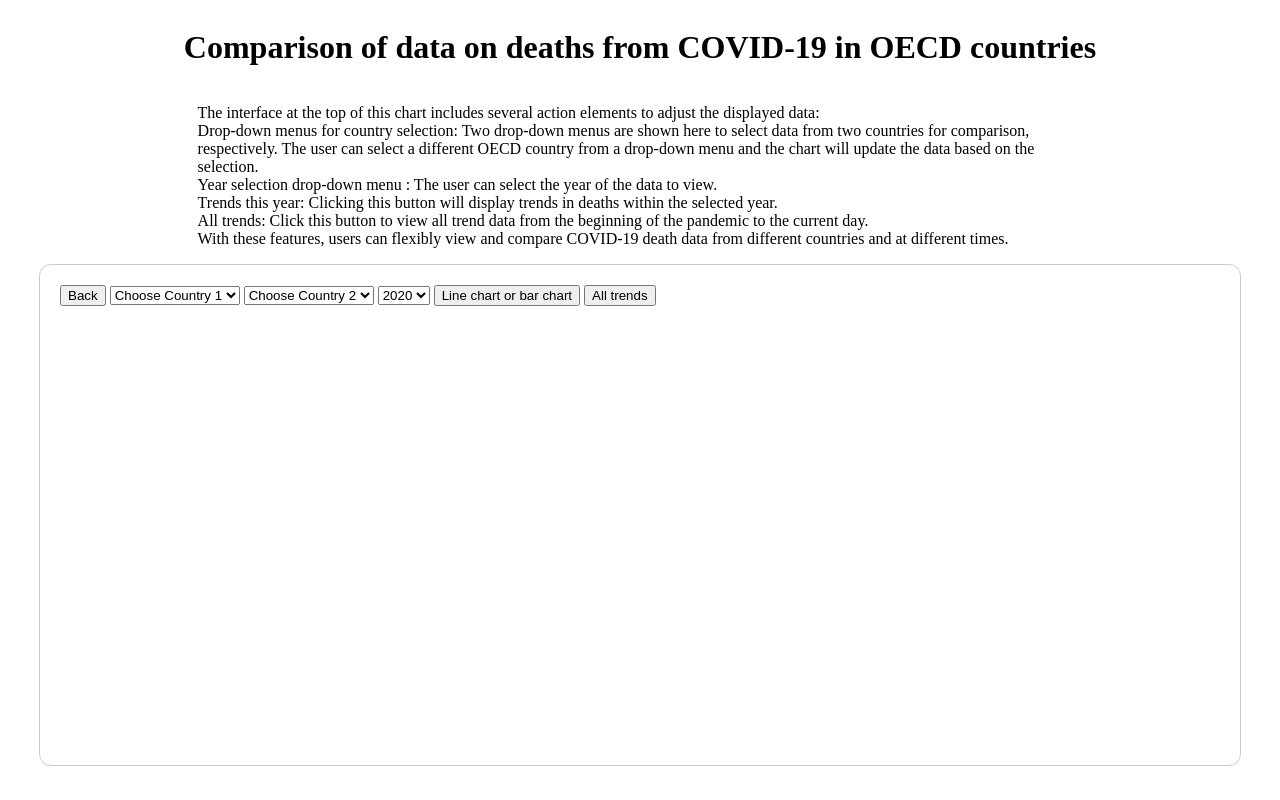
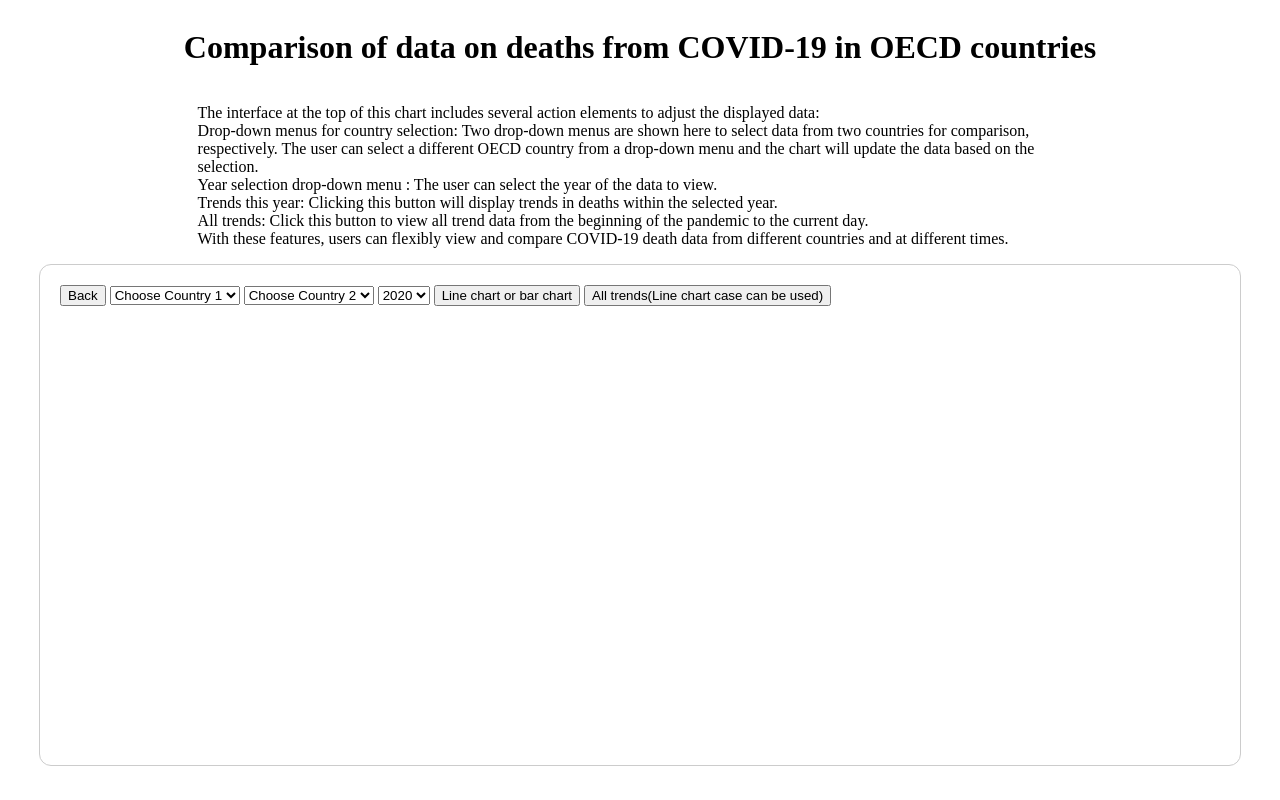
Before and after one commit to Valentino7910/DataVisualization, a plain HTML site: page Vis 2/compare.html in a window 1280 px wide. Drawn offline with nearby package versions, Linux system fonts and the light colour scheme; no server answers.

Commit message:
Update compare.html

```diff
--- a/Vis 2/compare.html
+++ b/Vis 2/compare.html
@@ -112,7 +112,7 @@
           <option value="2023">2023</option>
         </select>
         <button id="trend">Line chart or bar chart</button>
-        <button id="allTrend">All trends</button>
+        <button id="allTrend">All trends(Line chart case can be used)</button>
       </div>
       <div id="groupBar"></div>
     </div>
```
